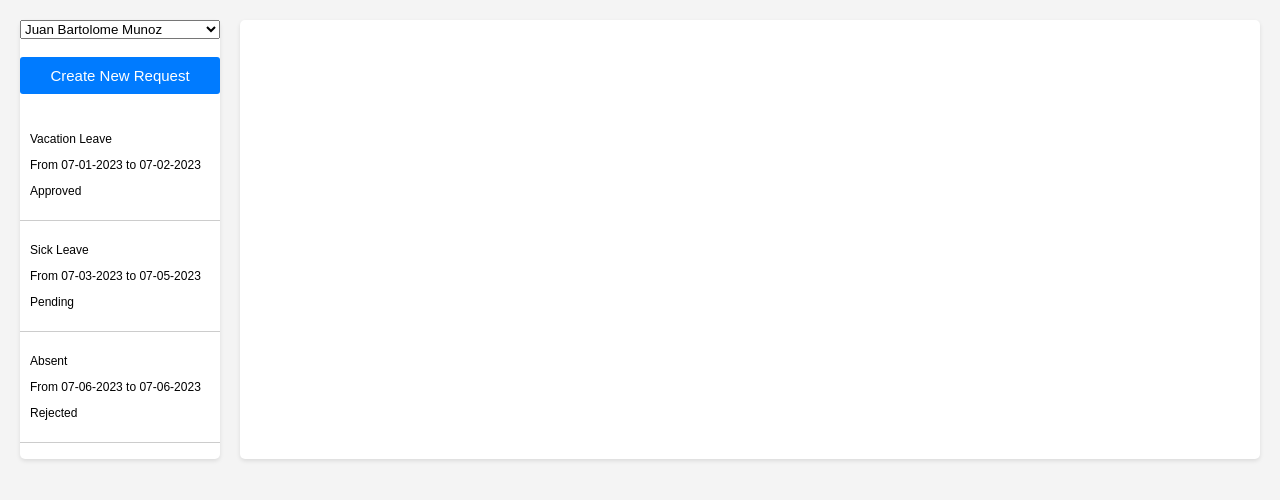
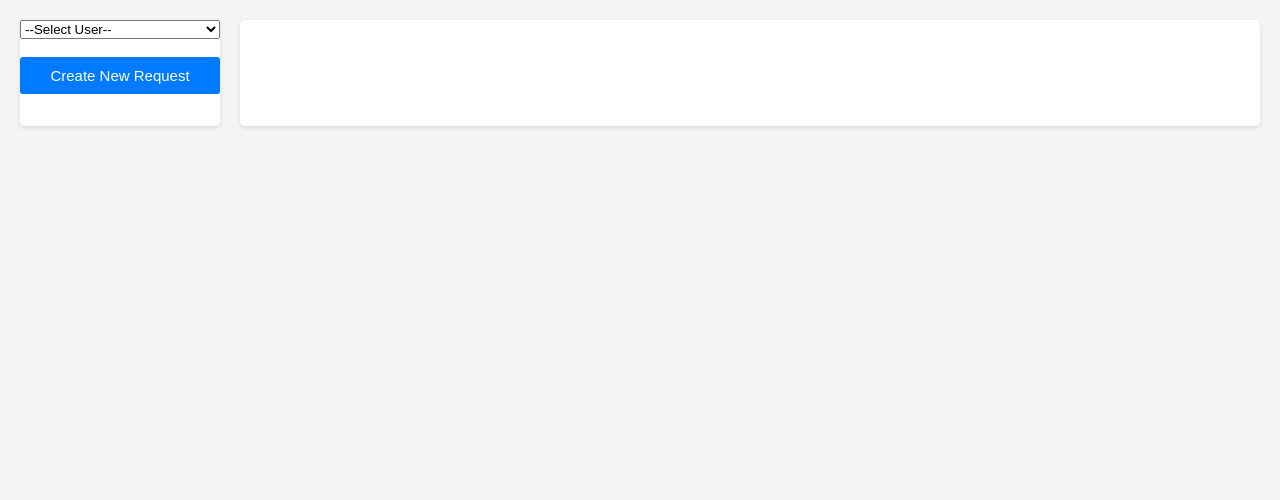
Before and after one commit to argalx/react-miniproj-leave-request, a React (Create React App) app: page / in a window 1280 px wide. Shown: the top 500 px of the page. Built offline with nearby package versions, Linux system fonts and the light colour scheme.

Commit message:
Apply user based viewing of request and update README

```diff
--- a/src/App.js
+++ b/src/App.js
@@ -194,7 +194,6 @@ export default function App() {
   // Function to handle user selection
   function handleUserSelect(employeeId) {
     setUser(employeeId);
-    console.log("Selected User ID:", employeeId);
   }
 
   return (
@@ -211,6 +210,7 @@ export default function App() {
           toogleNewRequestForm={toogleNewRequestForm}
           initialRequestTypes={initialRequestTypes}
           initialStatusData={initialStatusData}
+          currentUser={user}
         />
       </div>
       <div className="main-content">
@@ -235,13 +235,20 @@ export default function App() {
 
 // Component to manage user data
 function User({ initialUserData, onUserSelect }) {
+  const userData = initialUserData;
+
   return (
-    <select>
-      {initialUserData.map((user) => (
+    <select
+      defaultValue=""
+      onChange={(e) => onUserSelect(Number(e?.target.value))}
+    >
+      <option value="" disabled>
+        --Select User--
+      </option>
+      {userData.map((user) => (
         <option
           key={user.employeeId}
           value={user.employeeId}
-          onChange={(e) => onUserSelect(e.target.value)}
         >{`${user.firstName} ${user.lastName}`}</option>
       ))}
     </select>
@@ -255,12 +262,17 @@ function RequestList({
   toogleNewRequestForm,
   initialRequestTypes,
   initialStatusData,
+  currentUser,
 }) {
+  console.log("currentUser", currentUser);
   return (
     <>
       <button onClick={toogleNewRequestForm}>Create New Request</button>
       <ul>
-        {requestData.map((request) => (
+        {/* // Filter and map through requestData to display requests for the current user */}
+        {requestData
+          .filter((request) => request.employeeId === currentUser)
+          .map((request) => (
             <Request
               key={request.id}
               request={request}
```
Also changed, not shown: 1 other file (tests, documents, lock files or other folders). Lines whose indentation alone changed are shown as unchanged.
